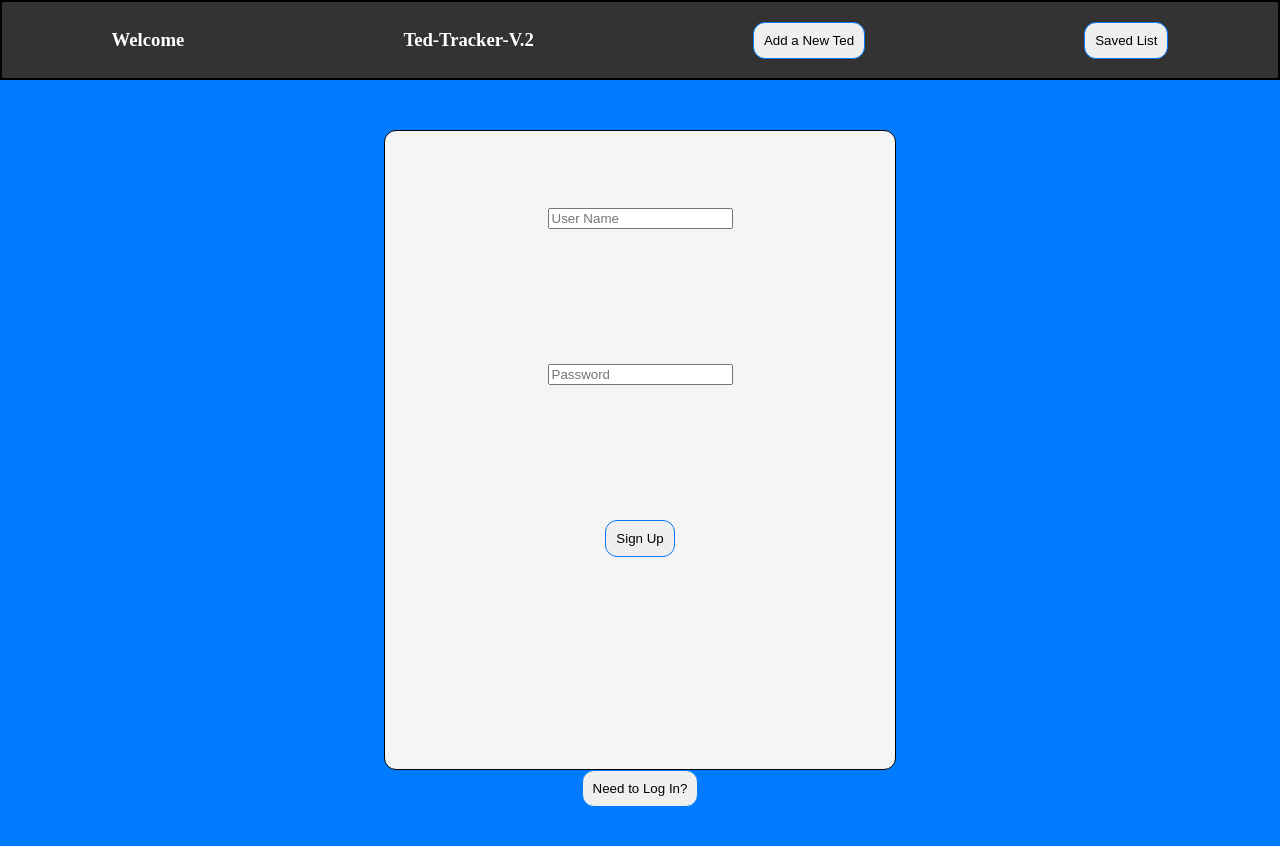
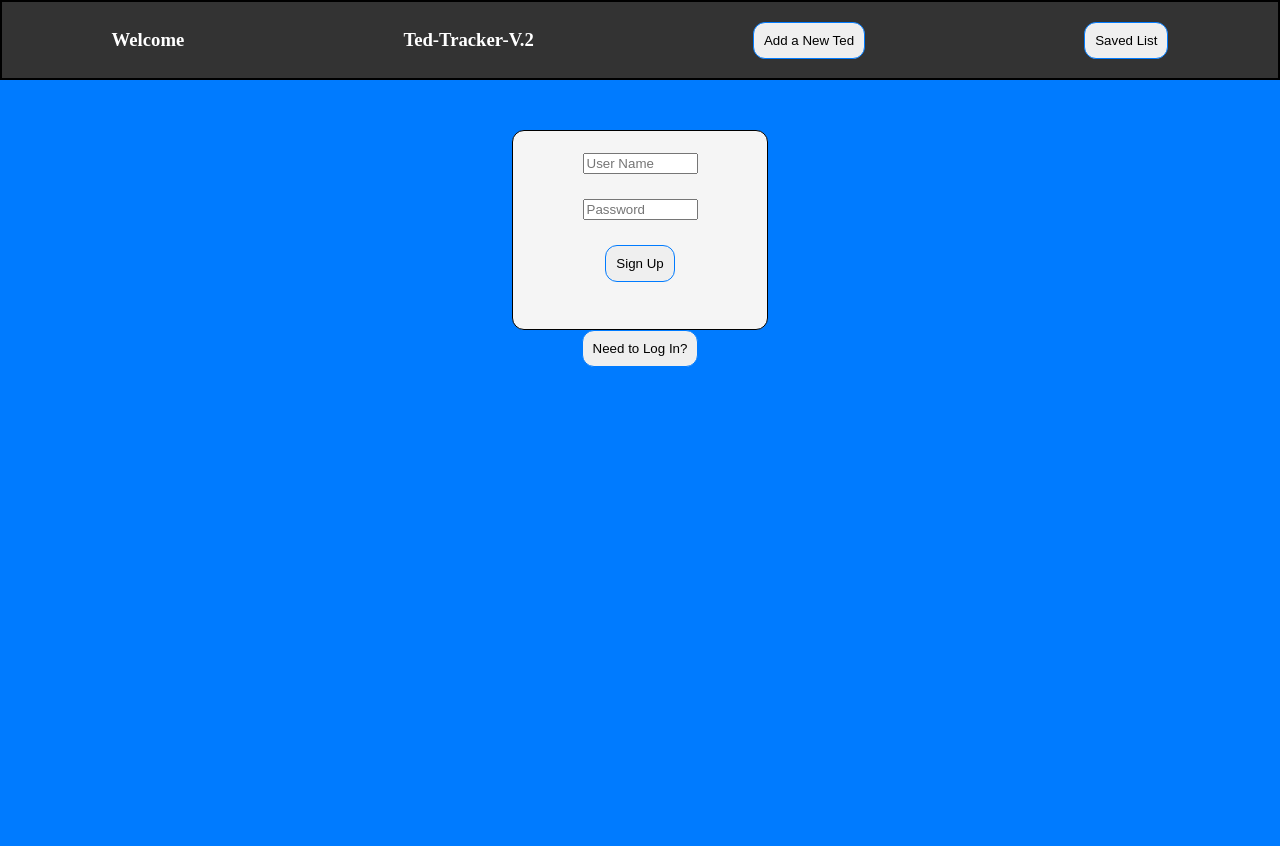
Before and after one commit to zakward/ted-tracker-v2, a React (Vite) app in the folder client/: page / in a window 1280 px wide. Shown: the top 846 px of the page. Built offline with nearby package versions, Linux system fonts and the light colour scheme; no server answers.

Commit message:
more auth form css

```diff
--- a/client/src/components/AuthForm.jsx
+++ b/client/src/components/AuthForm.jsx
@@ -3,7 +3,7 @@ import { UserContext } from "../context/UserContext";
 
 function AuthForm() {
 
-    const {signup, login, errMsg, resetAuthErr} = useContext(UserContext)
+    const { signup, login, errMsg, resetAuthErr } = useContext(UserContext)
 
     const [isUser, setIsUser] = useState(false)
 
@@ -27,7 +27,7 @@ function AuthForm() {
         })
     }
 
-    const handleSubmit = (e) =>{
+    const handleSubmit = (e) => {
         e.preventDefault()
         isUser ? login(input) : signup(input)
     }
@@ -36,8 +36,9 @@ function AuthForm() {
 
     return (
         <>
-            <form onSubmit={handleSubmit}>
+            <form onSubmit={handleSubmit} id='auth-form'>
                 <input
+                    className="auth-inputs"
                     name="username"
                     value={input.username}
                     onChange={handleChange}
@@ -45,6 +46,7 @@ function AuthForm() {
                     type="text"
                 />
                 <input
+                    className="auth-inputs"
                     name="password"
                     value={input.password}
                     onChange={handleChange}
--- a/client/src/index.css
+++ b/client/src/index.css
@@ -9,6 +9,10 @@
   width: 100vw;
   min-height: 100vh;
   background-color: #007bff;
+}
+
+.auth-inputs{
+  width: 115px;
 }
 
 button {
@@ -25,6 +29,15 @@ nav{
   border: 2px solid black;
   background-color:  #333;
   color: white;
+}
+
+#auth-form{
+  max-height: 200px;
+  width: 20%;
+  display: flex;
+  flex-direction: column;
+  align-items: center;
+  justify-content: space-around;
 }
 
 form {
```
